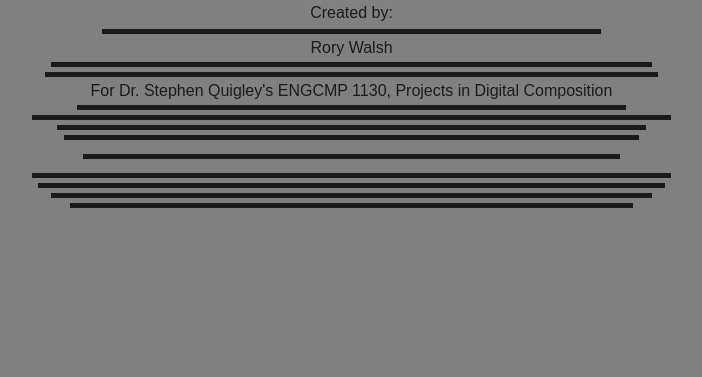
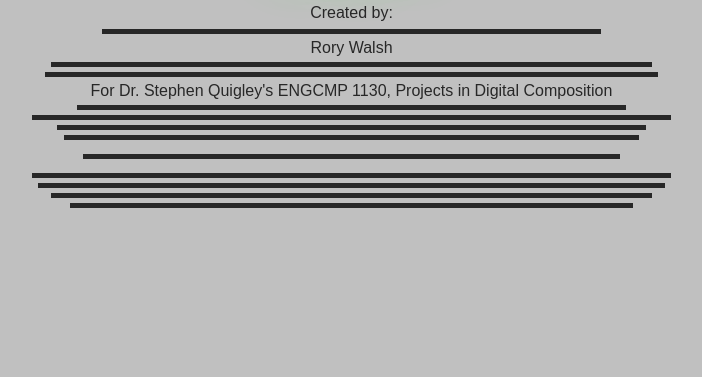
Before and after one commit to Pitt-Technical-Communications/excerpter, a plain HTML site: page index.html in a window 1280 px wide. Shown: the part 423-800 px from the top of the page, without its empty margins (289-991 px from the left). Drawn offline with Linux system fonts and the light colour scheme; files whose address does not match are found by name.

Commit message:
Change background color to silver

```diff
--- a/style.css
+++ b/style.css
@@ -6,7 +6,7 @@
   }
 
   body {
-    background-color: grey
+    background-color: #C0C0C0
     ;
     margin: 0;
     font-family: 'Futura', sans-serif;
```
